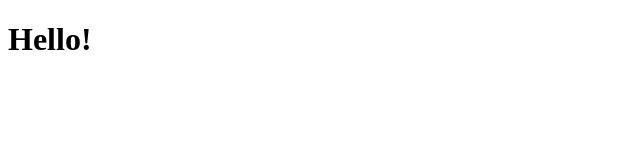
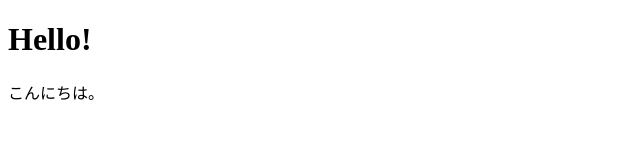
Before and after one commit to irei04/mysite, a plain HTML site: page index.html in a window 1280 px wide. Shown: the full height of the page, 0-640 px from the left. Drawn offline with Linux system fonts and the light colour scheme.

```diff
--- a/index.html
+++ b/index.html
@@ -7,5 +7,6 @@
 </head>
 <body>
 	<h1>Hello!</h1>
+	<p>こんにちは。</p>
 </body>
 </html>
```
